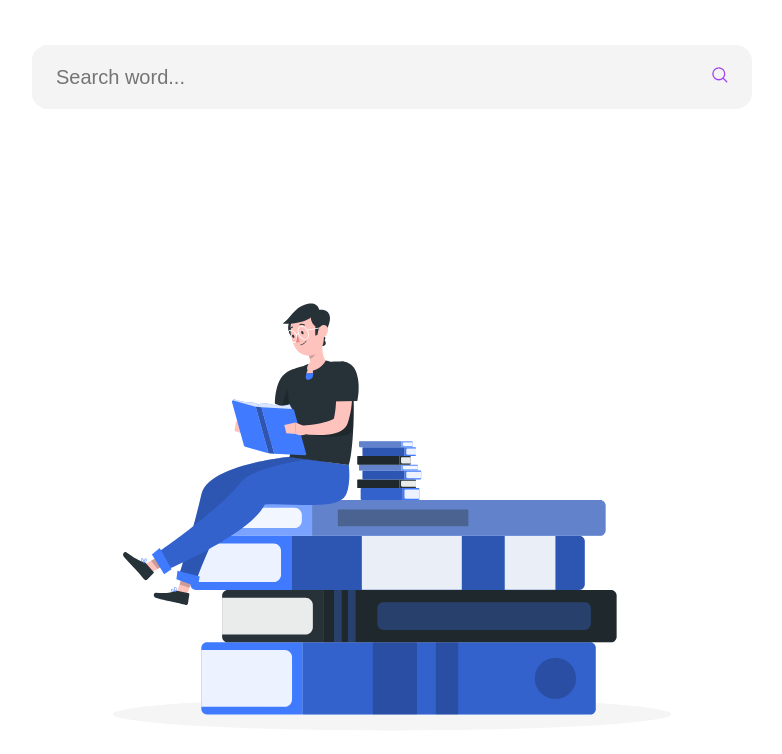
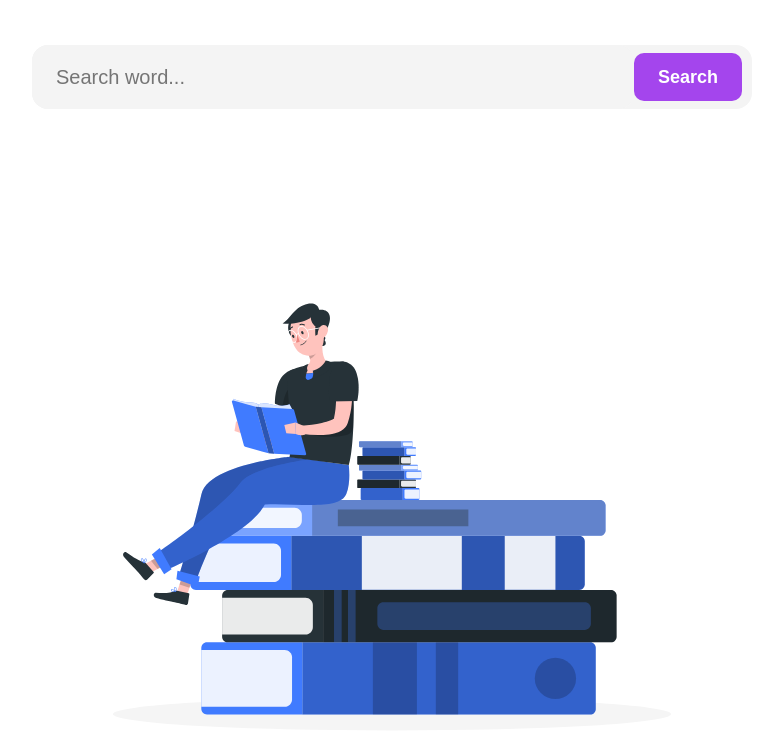
Before and after one commit to shahroz769/dictionary-web-app, a plain HTML site: page index.html in a window 1280 px wide. Shown: the part 104-858 px from the top of the page, without its empty margins (248-1030 px from the left). Drawn offline with nearby package versions, Linux system fonts and the light colour scheme.

Commit message:
Added button instead of search icon

```diff
--- a/app.js
+++ b/app.js
@@ -7,20 +7,24 @@ function changeFont(font) {
     let bodyFont = document.getElementsByTagName('body')[0]
     let inputFont = document.getElementById('inputText')
     let fontName = document.getElementById('fontName')
+    let buttonFont = document.getElementById('button')
     if (font === "sansSerif") {
         bodyFont.style.fontFamily = "Inter, sans-serif"
         inputFont.style.fontFamily = "Inter, sans-serif"
         fontName.style.fontFamily = "Inter, sans-serif"
+        buttonFont.style.fontFamily = "Inter, sans-serif"
         fontName.textContent = "Sans-Serif"
     } else if (font === "serif") {
         bodyFont.style.fontFamily = "Lora, serif"
         inputFont.style.fontFamily = "Lora, serif"
         fontName.style.fontFamily = "Lora, serif"
+        buttonFont.style.fontFamily = "Lora, serif"
         fontName.textContent = "Serif"
     } else if (font === "mono") {
         bodyFont.style.fontFamily = "Space Mono, mono"
         inputFont.style.fontFamily = "Space Mono, mono"
         fontName.style.fontFamily = "Space Mono, mono"
+        buttonFont.style.fontFamily = "Space Mono, mono"
         fontName.textContent = "Mono"
     }
 }
--- a/index.html
+++ b/index.html
@@ -43,8 +43,11 @@
         <form class="search" onsubmit="search(); return false">
             <input id="inputText" autocomplete="off" type="text" spellcheck="false" placeholder="Search word..."
                 required>
-            <div onclick="search(); return false" class="search-icon"><img src="./images/icon-search.svg"
-                    alt="Search Icon"></div>
+            <button onclick="search(); return false" type="submit">
+                <p id="button">Search</p>
+            </button>
+            <!-- <div onclick="search(); return false" class="search-icon"><img src="./images/icon-search.svg"
+                    alt="Search Icon"></div> -->
         </form>
         <p id="errormsg">No result found</p>
         <div id="default"><img src="./images/default.svg" alt="Dictionary Illustration"></div>
@@ -92,9 +95,7 @@
             <hr id="source-hr">
             <div class="source">
                 <p class="grey">Source</p>
-                <p><a id="sourceUrl" href=""
-                        target="_blank"></a><a id="sourceUrlImg"
-                        href="" target="_blank"><img
+                <p><a id="sourceUrl" href="" target="_blank"></a><a id="sourceUrlImg" href="" target="_blank"><img
                             src="./images/icon-new-window.svg" alt="Source Icon"></a></p>
             </div>
         </div>
--- a/styles.css
+++ b/styles.css
@@ -431,6 +431,28 @@ input:checked+.slider:before {
     font-weight: 400;
 }
 
+form button {
+    outline: none;
+    border: none;
+    background-color: var(--clr-purple--);
+    margin: 0px 10px 0 0px;
+    width: 120px;
+    height: 48px;
+    border-radius: 10px;
+    padding: 12px 24px;
+    cursor: pointer;
+    -webkit-tap-highlight-color: transparent;
+}
+
+form button:active {
+    background-color: #cc8aff;
+}
+
+form button p {
+    color: var(--clr-white-100--);
+    font-weight: 700;
+}
+
 @media screen and (width <=500px) {
     h1 {
         font-size: 32px;
@@ -501,11 +523,11 @@ input:checked+.slider:before {
     }
 
     .search {
-        height: 48px;
+        height: 60px;
     }
 
     .search input {
-        height: 48px;
+        height: 60px;
     }
 
     form input {
@@ -547,4 +569,11 @@ input:checked+.slider:before {
     .dropdown-content p {
         font-size: 14px;
     }
+
+    form button {
+        margin: 0px 10px 0 0px;
+        width: 110px;
+        height: 48px;
+        border-radius: 10px;
+    }
 }
```
